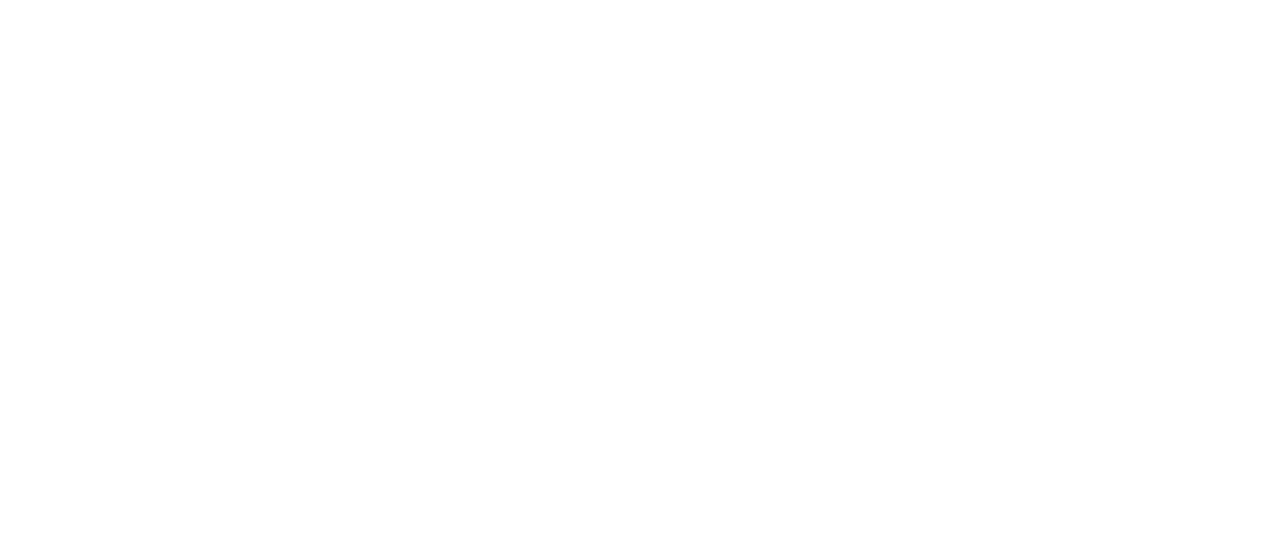
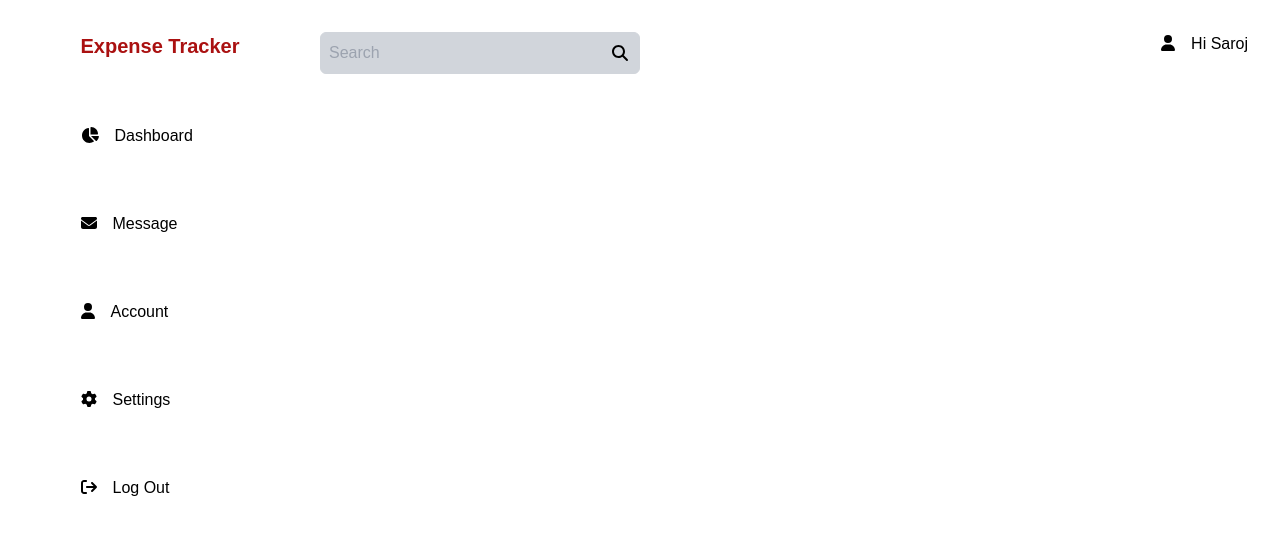
Before and after one commit to SarojWasti/expense-tracker, a React (Vite) app: page /dashboard in a window 1280 px wide. Before the commit this address had no page. Shown: the top 534 px of the page. Built offline with nearby package versions, Linux system fonts and the light colour scheme.

Commit message:
feat: create dashboard UI

```diff
--- a/package.json
+++ b/package.json
@@ -10,6 +10,8 @@
     "preview": "vite preview"
   },
   "dependencies": {
+    "@fortawesome/free-solid-svg-icons": "^6.6.0",
+    "@fortawesome/react-fontawesome": "^0.2.2",
     "firebase": "^10.13.2",
     "react": "^18.3.1",
     "react-dom": "^18.3.1",
--- a/src/App.jsx
+++ b/src/App.jsx
@@ -3,16 +3,18 @@
 import Login from './components/Login ';
 import TestRedirect from './components/TestRedirect';
 import Signup from './components/Signup';
+import Dashboard from './Dashboard';
 
 function App() {
 
   return (
     <>
       <Router>
-        <Routes>
+        <Routes>{/*
           <Route path="/" element={<Login />} />
           <Route path="/test" element={<TestRedirect />} />
-          <Route path="/signup" element={<Signup/>}/>
+          <Route path="/signup" element={<Signup/>}/>*/}
+          <Route path="/dashboard" element={<Dashboard/>}/>
         </Routes>
       </Router>
     </>
--- /dev/null
+++ b/src/Dashboard.jsx
@@ -0,0 +1,11 @@
+import Sidebar from "./components/Sidebar";
+import Home from "./components/Home";
+const Dashboard = () =>{
+    return(
+        <div className="dashboard flex mt-8 overflow-hidden">
+            <Sidebar/>
+            <Home/>
+        </div>
+    );
+}
+export default Dashboard;
--- a/src/assets/Index.css
+++ b/src/assets/Index.css
@@ -16,3 +16,15 @@
 .custom-button{
   @apply w-full rounded-xl
 }
+.dashboard{
+  @apply font-sora
+}
+.custom-icon{
+  @apply text-center
+}
+.custom-list{
+  @apply flex items-center justify-between
+}
+.searchThis{
+  @apply bg-gray-300 rounded-md focus:outline-none
+}
--- /dev/null
+++ b/src/components/Home.jsx
@@ -0,0 +1,31 @@
+import { faSearch, faUser } from '@fortawesome/free-solid-svg-icons';
+import { FontAwesomeIcon } from '@fortawesome/react-fontawesome';
+import React from 'react';
+
+const Home = () => {
+  return (
+      <div className="w-3/4 bg-white">
+        <div className="userIcon relative">
+          <span className="absolute right-8 space-x-4">
+            <span>
+              <FontAwesomeIcon icon={faUser}/>
+            </span>
+            <span>Hi Saroj</span>
+          </span>
+        </div>
+          <div className="relative w-full max-w-xs">
+            <input
+            type="text"
+            placeholder="Search"
+            className="searchThis w-full p-2 border border-gray-300 rounded-md focus:outline-none"
+            />
+            <FontAwesomeIcon
+            icon={faSearch}
+            className="absolute right-3 top-1/2 transform -translate-y-1/2"
+            />
+          </div>
+      </div>
+      );
+};
+
+export default Home;
--- a/src/components/Login .jsx
+++ b/src/components/Login .jsx
@@ -34,20 +34,25 @@
                     </button>
                 </div>
                 <div className="mt-12">
-                    <button className="w-full border-none text-white bg-customRed p-2 rounded-lg">
+                    <button
+                    className="w-full border-none text-sm text-white
+                     bg-customRed p-2 rounded-lg hover:shadow-lg transition-all duration-300">
                         Login
                     </button>
                 </div>
                 <div className="mt-6">
-                    <button onClick={signInWithGoogle} className="w-full border border-gray-300 p-2 rounded-lg flex items-center justify-center hover:bg-gray-100">
+                    <button onClick={signInWithGoogle}
+                    className="w-full border border-gray-300 p-3 text-sm
+                    rounded-lg flex items-center justify-center
+                    hover:bg-gray-100 hover:shadow-md transition-all duration-300">
                         <span className="mr-2">
                         <i className="fab fa-google"></i>
                         </span>
-                        Sign Up with Google
+                        Continue with Google
                     </button>
                 </div>
-                <div className="mt-6">
-                    <a onClick={()=>navigate('/signup')} className="w-full text-customRed cursor-pointer rounded-lg flex items-center justify-center text-sm hover:underline">
+                <div className="mt-6 flex texxt-center justify-center">
+                    <a onClick={()=>navigate('/signup')} className="text-customRed cursor-pointer text-sm hover:underline">
                         Create a new account
                     </a>
                 </div>
--- /dev/null
+++ b/src/components/Sidebar.jsx
@@ -0,0 +1,61 @@
+import React from 'react';
+import { FontAwesomeIcon } from '@fortawesome/react-fontawesome';
+import { faChartPie, faCog, faEnvelope, faSignOut, faUser } from '@fortawesome/free-solid-svg-icons';
+import { useNavigate } from 'react-router-dom';
+
+const Sidebar = () => {
+    const navigate = useNavigate();
+    return (
+        <div className="w-1/4 flex items-center justify-center">
+            <div className="text-center">
+                <h2 className="text-xl font-bold text-customRed">Expense Tracker</h2>
+                <div className="mt-16">
+                    <ul className="space-y-16 list-none">
+                        <li className="custom-list">
+                            <a href="#" className="flex items-center justify-center">
+                                <span className="custom-icon">
+                                    <FontAwesomeIcon icon={faChartPie} />
+                                </span>
+                                <span className="ml-4">Dashboard</span>
+                            </a>
+                        </li>
+                        <li className="custom-list">
+                            <a href="#" className="flex items-center justify-center">
+                                <span className="custom-icon">
+                                    <FontAwesomeIcon icon={faEnvelope} />
+                                </span>
+                                <span className="ml-4">Message</span>
+                            </a>
+                        </li>
+                        <li className="custom-list">
+                            <a href="#" className="flex items-center justify-center">
+                                <span className="custom-icon">
+                                    <FontAwesomeIcon icon={faUser} />
+                                </span>
+                                <span className="ml-4">Account</span>
+                            </a>
+                        </li>
+                        <li className="custom-list">
+                            <a href="#" className="flex items-center justify-center">
+                                <span className="custom-icon">
+                                    <FontAwesomeIcon icon={faCog} />
+                                </span>
+                                <span className="ml-4">Settings</span>
+                            </a>
+                        </li>
+                        <li className="custom-list">
+                            <a className="flex items-center justify-center cursor-pointer" onClick={() => navigate('/signup')} href="#">
+                                <span className="custom-icon">
+                                    <FontAwesomeIcon icon={faSignOut} />
+                                </span>
+                                <span className="ml-4">Log Out</span>
+                            </a>
+                        </li>
+                    </ul>
+                </div>
+            </div>
+        </div>
+    );
+};
+
+export default Sidebar;
```
Also changed, not shown: 1 other file (tests, documents, lock files or other folders). Lines whose indentation alone changed are shown as unchanged.
